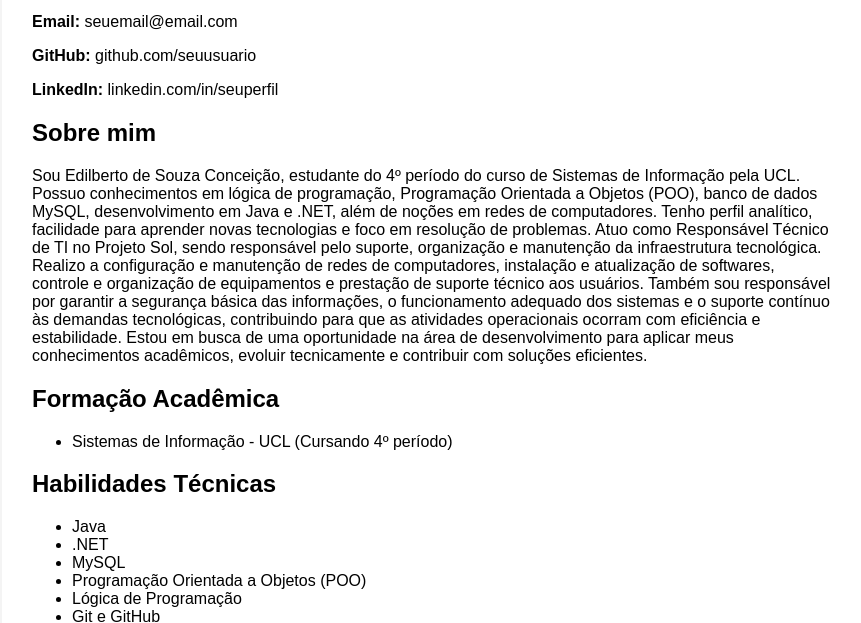
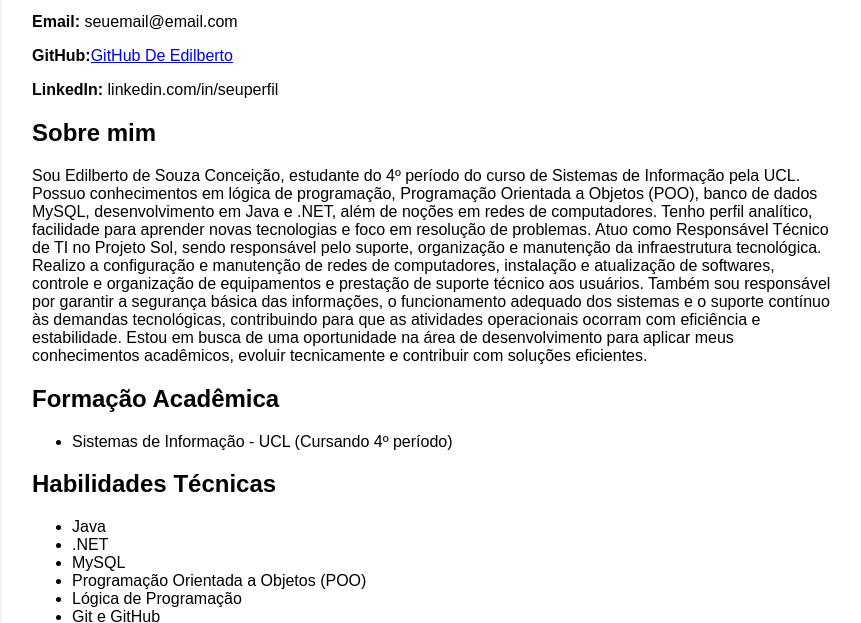
Before and after one commit to Edilbertowzxy/CURICULO-WEB, a plain HTML site: page index.html in a window 1280 px wide. Shown: the part 171-794 px from the top of the page, without its empty margins (208-1069 px from the left). Drawn offline with Linux system fonts and the light colour scheme.

Commit message:
Impletentação de link de acesso

```diff
--- a/index.html
+++ b/index.html
@@ -15,7 +15,7 @@
     <div class="info">
         <p><strong>Telefone:</strong> (27)988896282</p>
         <p><strong>Email:</strong> seuemail@email.com</p>
-        <p><strong>GitHub:</strong> github.com/seuusuario</p>
+        <p><strong>GitHub:</strong><a href="https://github.com/Edilbertowzxy">GitHub De Edilberto</a></p>
         <p><strong>LinkedIn:</strong> linkedin.com/in/seuperfil</p>
     </div>
 
```
